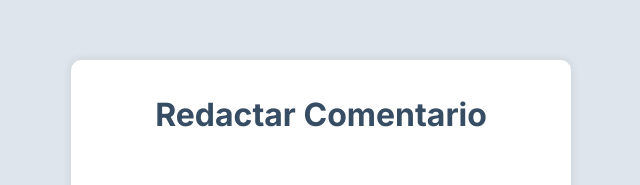
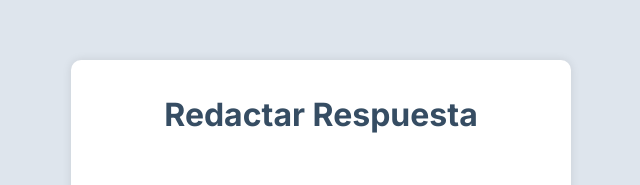
Before and after one commit to VonNeumannn/TeamTEC, a Next.js app: page /writingResponse in a window 1280 px wide. Shown: the part 140-325 px from the top of the page, without its empty margins (319-959 px from the left). Built offline with nearby package versions, Linux system fonts and the light colour scheme.

Commit message:
feat: redactar respuesta

```diff
--- a/src/app/writingResponse/page.tsx
+++ b/src/app/writingResponse/page.tsx
@@ -22,7 +22,7 @@ export default function writingResponse() {
   return (
     <main className={styles.main} id="main">
         <div className={styles.studentEditContainer}>
-            <h1>Redactar Comentario</h1>
+            <h1>Redactar Respuesta</h1>
                 <div className={styles.formstudentEdit}>
                     <form className={styles.formContainerWriteComment}>
                         <div className={styles.formGroupWriteComment}>
```
